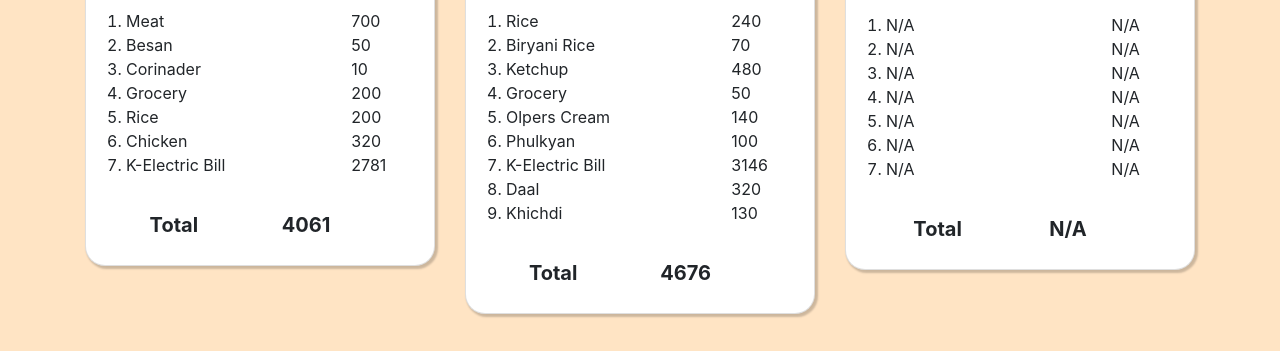
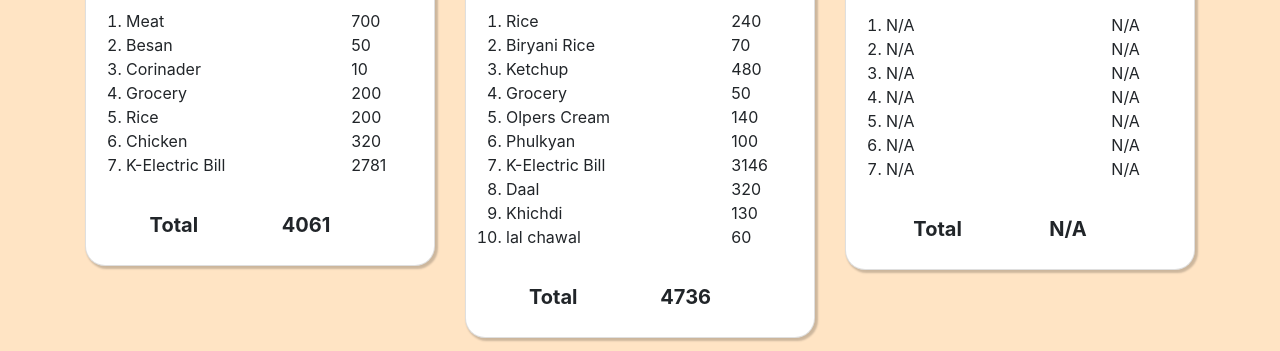
Before and after one commit to furquanrahim/homeExpense., a plain HTML site: page index.html in a window 1280 px wide. Shown: the part 286-637 px from the top of the page. Drawn offline with nearby package versions, Linux system fonts and the light colour scheme.

Commit message:
Update index.html

```diff
--- a/index.html
+++ b/index.html
@@ -230,6 +230,7 @@ h6{
      <li>K-Electric Bill</li>
                 <li>Daal</li>
                 <li>Khichdi</li>
+                <li>lal chawal</li>
 
 
       <!-- <h6>Total</h6> -->
@@ -249,13 +250,14 @@ h6{
 <li>3146</li>
 <li>320</li>
 <li>130</li>
+<li>60</li>
 <!-- <h6>1080</h6> -->
 </ol>
 </div>
 </div>
 <div class="total">
     <h6>Total</h6>
-    <h6>4676</h6>
+    <h6>4736</h6>
 </div>
 
               <!-- <a href="#" class="btn btn-primary">Go somewhere</a> -->
```
